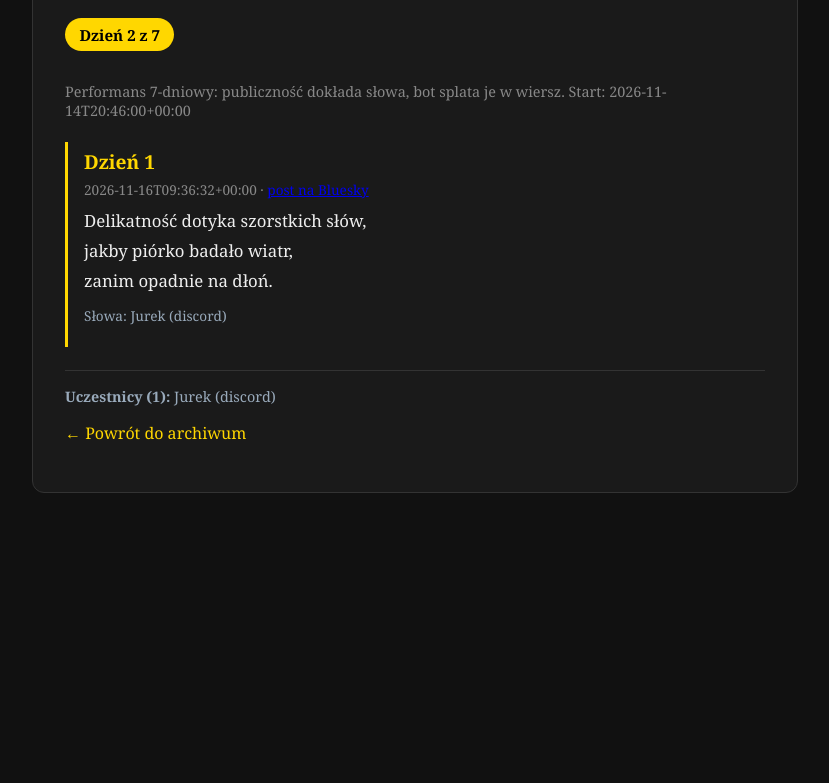
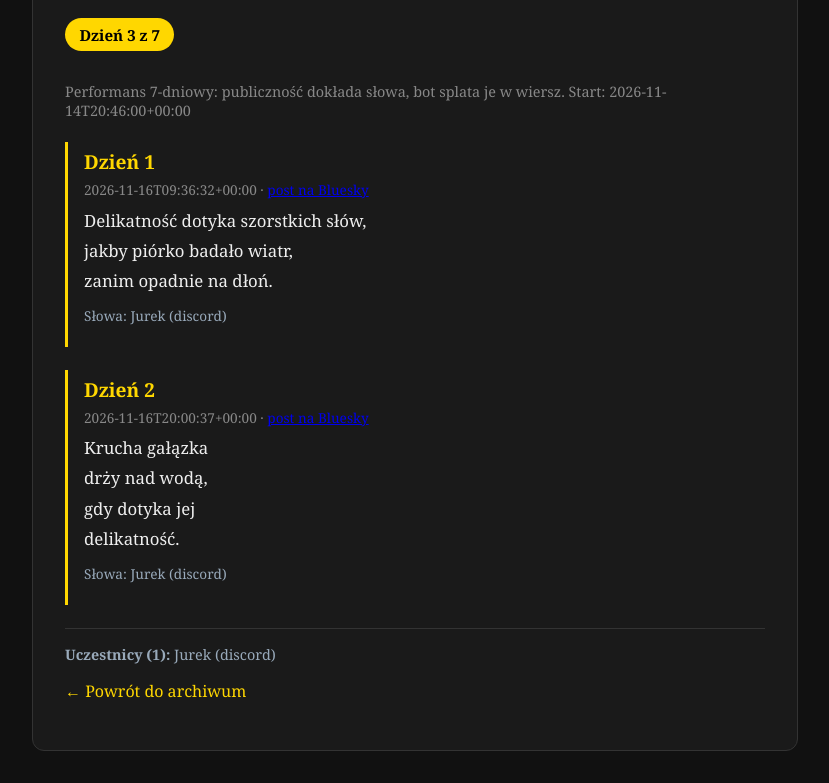
Before and after one commit to marcingrabowskiscenarzysta-lang/bot-archiwum, a plain HTML site: page zywy_poemat.html in a window 1280 px wide. Shown: the part 111-894 px from the top of the page, without its empty margins (225-1054 px from the left). Before the commit the page ends 800 px from the top, so only its background shows below. Drawn offline with Linux system fonts and the light colour scheme.

Commit message:
Bot Grabowski: aktualizacja zywy_poemat.html

```diff
--- a/zywy_poemat.html
+++ b/zywy_poemat.html
@@ -28,7 +28,7 @@
 <body>
 <div class="container">
   <h1>Żywy Poemat</h1>
-  <span class="status trwa">Dzień 2 z 7</span>
+  <span class="status trwa">Dzień 3 z 7</span>
   <p class="start-info">Performans 7-dniowy: publiczność dokłada słowa, bot splata je w wiersz.
      Start: 2026-11-14T20:46:00+00:00</p>
   <section class="strophe">
@@ -37,6 +37,12 @@
     <div class="tresc">Delikatność dotyka szorstkich słów,<br>jakby piórko badało wiatr,<br>zanim opadnie na dłoń.</div>
     <div class="autorzy">Słowa: Jurek (discord)</div>
   </section>
+  <section class="strophe">
+    <h2>Dzień 2</h2>
+    <div class="meta">2026-11-16T20:00:37+00:00 · <a href="at://did:plc:lipc2rnlzo5bj2vjvweryam6/app.bsky.feed.post/3n2hcx46atj22" target="_blank" rel="noopener">post na Bluesky</a></div>
+    <div class="tresc">Krucha gałązka<br>drży nad wodą,<br>gdy dotyka jej<br>delikatność.</div>
+    <div class="autorzy">Słowa: Jurek (discord)</div>
+  </section>
 <p class="uczestnicy"><strong>Uczestnicy (1):</strong> Jurek (discord)</p>
   <p><a href="index.html" class="back">← Powrót do archiwum</a></p>
 </div>
```
